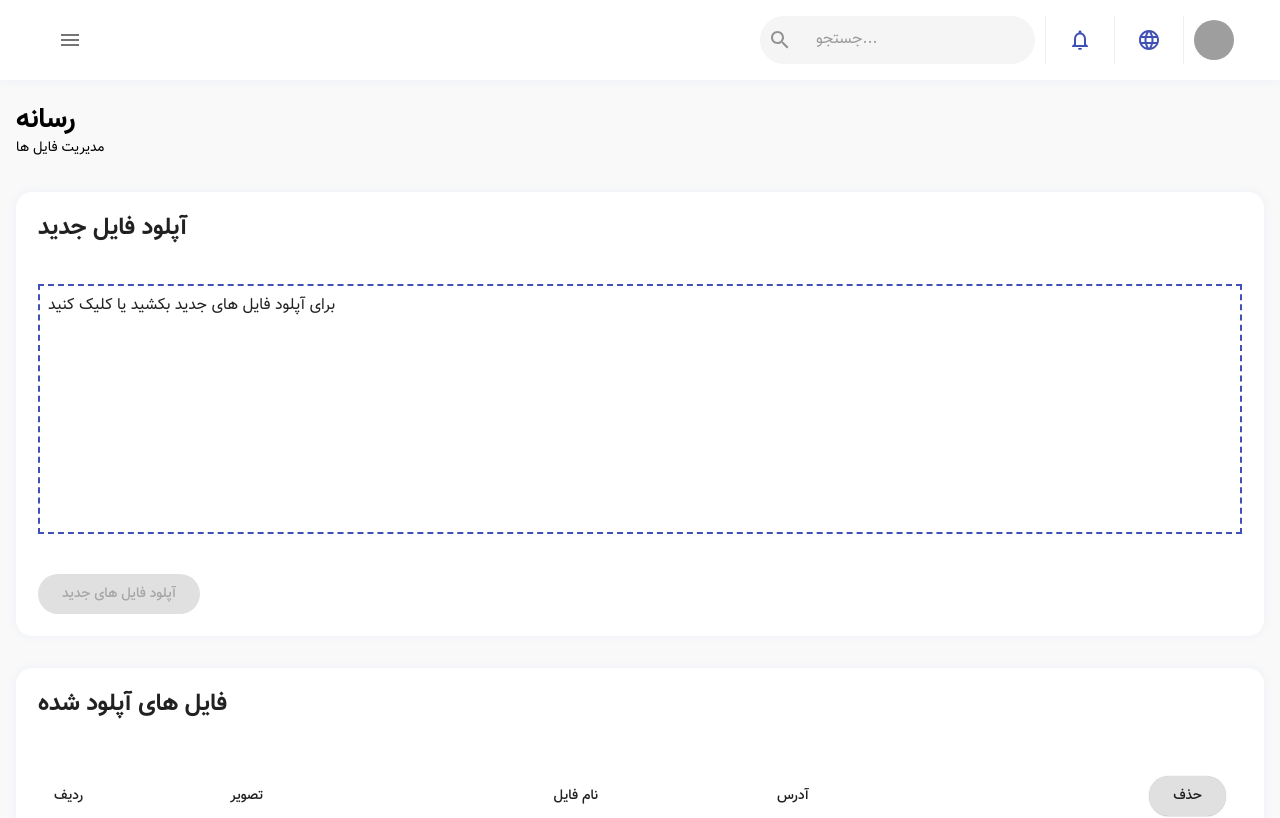
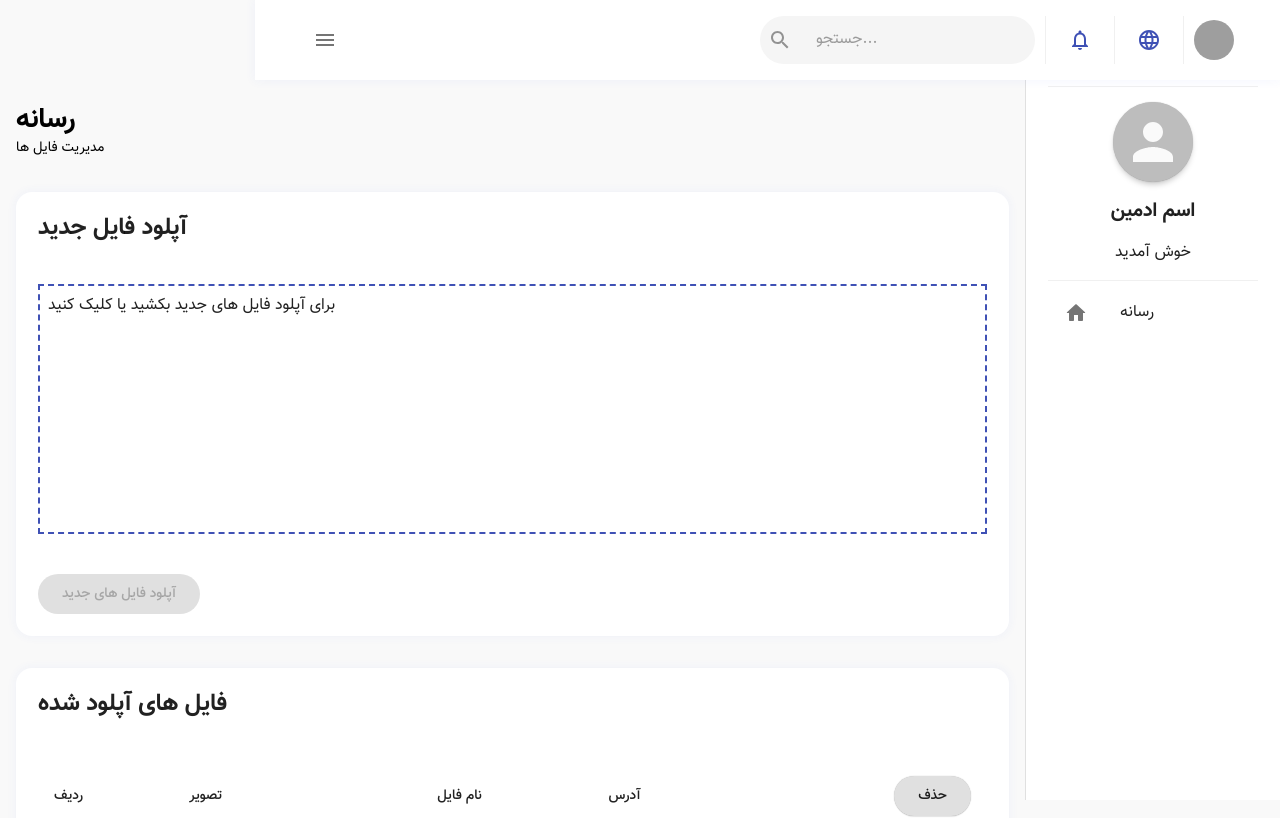
Before and after one commit to hassanEB1379/online-shop-panel-admin, a React (Create React App) app: page /panel/media in a window 1280 px wide. Shown: the top 818 px of the page. Built offline with nearby package versions, Linux system fonts and the light colour scheme; grey boxes are pictures that could not be loaded; the HTML template or start-up script is replaced by a standard one; what jss-rtl would draw is missing.

Commit message:
use constant for navbar and sidebar width&height

```diff
--- a/src/components/navbar/styles.js
+++ b/src/components/navbar/styles.js
@@ -1,10 +1,11 @@
 import { makeStyles } from '@material-ui/core';
+import { NAV_HEIGHT, MOBILE_NAV_HEIGHT } from 'layouts/PanelLayout';
 
 const useStyles = makeStyles(theme => ({
   appbar: {
-    height: 80,
+    height: NAV_HEIGHT,
     [theme.breakpoints.down('xs')]: {
-      height: 60,
+      height: MOBILE_NAV_HEIGHT,
     },
     boxShadow: theme.shadows[1],
     justifyContent: 'center',
@@ -18,7 +19,7 @@ const useStyles = makeStyles(theme => ({
     width: '100%',
     height: '100%',
     right: 0,
-    top: 60,
+    top: MOBILE_NAV_HEIGHT,
     backgroundColor: '#fff',
     padding: '5px 20px',
     zIndex: theme.zIndex.speedDial,
@@ -27,7 +28,7 @@ const useStyles = makeStyles(theme => ({
     transform: props =>
       props.mobileNavOpen
         ? 'translate3d(0 , 0 , 0)'
-        : 'translate3d(0 , -60px , 0)',
+        : `translate3d(0 , -${MOBILE_NAV_HEIGHT}px , 0)`,
   },
 }));
 
--- a/src/components/sidebar/Sidebar.js
+++ b/src/components/sidebar/Sidebar.js
@@ -17,10 +17,8 @@ import HomeRoundedIcon from '@material-ui/icons/HomeRounded';
 // styles
 import useStyles from './styles';
 
-const drawerWidth = 255;
-
 const Sidebar = ({ open }) => {
-  const classes = useStyles({ drawerWidth });
+  const classes = useStyles();
 
   return (
     <Drawer
--- a/src/components/sidebar/styles.js
+++ b/src/components/sidebar/styles.js
@@ -1,4 +1,5 @@
 import { makeStyles } from '@material-ui/core';
+import { DRAWER_WIDTH } from 'layouts/PanelLayout';
 
 const useStyles = makeStyles(theme => ({
   drawerHeader: {
@@ -10,7 +11,7 @@ const useStyles = makeStyles(theme => ({
     justifyContent: 'flex-end',
   },
   paper: {
-    width: props => props.drawerWidth,
+    width: DRAWER_WIDTH,
     zIndex: theme.zIndex.mobileStepper,
   },
   profileImg: {
--- a/src/layouts/PanelLayout.js
+++ b/src/layouts/PanelLayout.js
@@ -4,6 +4,10 @@ import Navbar from 'components/navbar/Navbar';
 import { Switch, Route } from 'react-router-dom';
 import Media from 'pages/media/Media';
 import Sidebar from 'components/sidebar/Sidebar';
+
+export const DRAWER_WIDTH = 255;
+export const NAV_HEIGHT = 80;
+export const MOBILE_NAV_HEIGHT = 60;
 
 const useStyles = makeStyles(theme => ({
   container: {
@@ -14,9 +18,9 @@ const useStyles = makeStyles(theme => ({
     width: '100%',
     overflow: 'auto',
     padding: theme.spacing(3, 2),
-    marginTop: 80,
+    marginTop: NAV_HEIGHT,
     [theme.breakpoints.up('md')]: {
-      marginRight: props => (props.sidebarOpen ? 255 : 0),
+      marginRight: props => (props.sidebarOpen ? DRAWER_WIDTH : 0),
     },
     transition: theme.transitions.create('margin', {
       easing: theme.transitions.easing.easeOut,
@@ -29,13 +33,14 @@ const useStyles = makeStyles(theme => ({
       duration: theme.transitions.duration.enteringScreen,
     }),
     [theme.breakpoints.up('md')]: {
-      width: props => (props.sidebarOpen ? 'calc(100% - 255px)' : '100%'),
+      width: props =>
+        props.sidebarOpen ? `calc(100% - ${DRAWER_WIDTH}px)` : '100%',
     },
   },
 }));
 
 const PanelLayout = () => {
-  const [sidebarOpen, setSidebarOpen] = useState(false);
+  const [sidebarOpen, setSidebarOpen] = useState(true);
 
   const classes = useStyles({ sidebarOpen });
 
```
